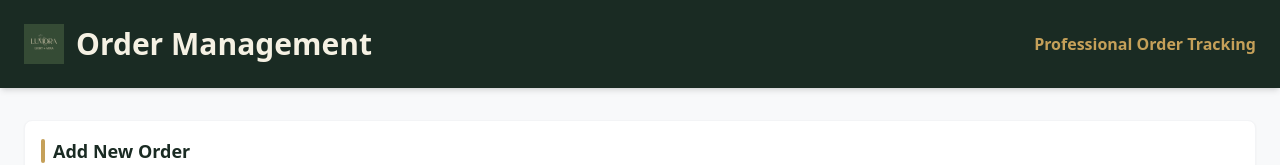
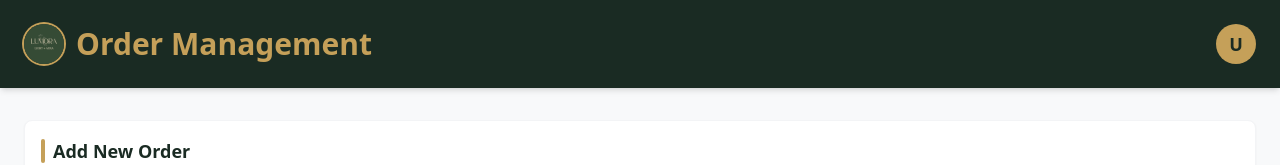
Before and after one commit to lahiru20028/order-management-system, a React app in the folder frontend/: page / in a window 1280 px wide. Shown: the top 165 px of the page. Built offline with nearby package versions, Linux system fonts and the light colour scheme; no server answers; the HTML template or start-up script is replaced by a standard one.

Commit message:
add filter section

```diff
--- a/frontend/src/App.jsx
+++ b/frontend/src/App.jsx
@@ -4,6 +4,7 @@ import axios from 'axios';
 function App() {
   const [orders, setOrders] = useState([]);
   const [statusFilter, setStatusFilter] = useState('All');
+  const [showUserMenu, setShowUserMenu] = useState(false);
   const [formData, setFormData] = useState({
     customerName: '',
     itemName: '',
@@ -66,10 +67,41 @@ function App() {
       <header className="bg-brand-primary shadow-md">
         <div className="max-w-7xl mx-auto px-6 py-6 flex items-center justify-between">
           <div className="flex items-center space-x-3">
-            <img src="/src/LOGO.png" alt="Logo" className="h-10 w-10" />
-            <h1 className="text-3xl font-bold text-brand-light">Order Management</h1>
+            <img src="/src/LOGO.png" alt="Logo" className="h-10 w-10 rounded-full ring-2 ring-brand-accent" />
+            <h1 className="text-3xl font-bold" style={{ color: '#C5A059' }}>Order Management</h1>
           </div>
-          <p className="text-brand-accent font-semibold">Professional Order Tracking</p>
+          <div className="relative">
+            <button
+              onClick={() => setShowUserMenu(!showUserMenu)}
+              className="flex items-center justify-center w-10 h-10 rounded-full bg-brand-accent text-brand-primary font-bold text-lg hover:bg-opacity-90 transition"
+              title="User Profile"
+            >
+              U
+            </button>
+            {showUserMenu && (
+              <div className="absolute right-0 mt-2 w-48 bg-white rounded-lg shadow-lg border border-gray-200 py-2 z-50">
+                <button
+                  onClick={() => {
+                    alert('Switching Account...');
+                    setShowUserMenu(false);
+                  }}
+                  className="w-full text-left px-4 py-2 text-sm text-gray-700 hover:bg-brand-bg transition"
+                >
+                  Switch Account
+                </button>
+                <hr className="my-2" />
+                <button
+                  onClick={() => {
+                    alert('Logged out successfully!');
+                    setShowUserMenu(false);
+                  }}
+                  className="w-full text-left px-4 py-2 text-sm text-red-600 hover:bg-red-50 transition"
+                >
+                  Logout
+                </button>
+              </div>
+            )}
+          </div>
         </div>
       </header>
 
```
Also changed, not shown: 5 other files (tests, documents, lock files or other folders).
